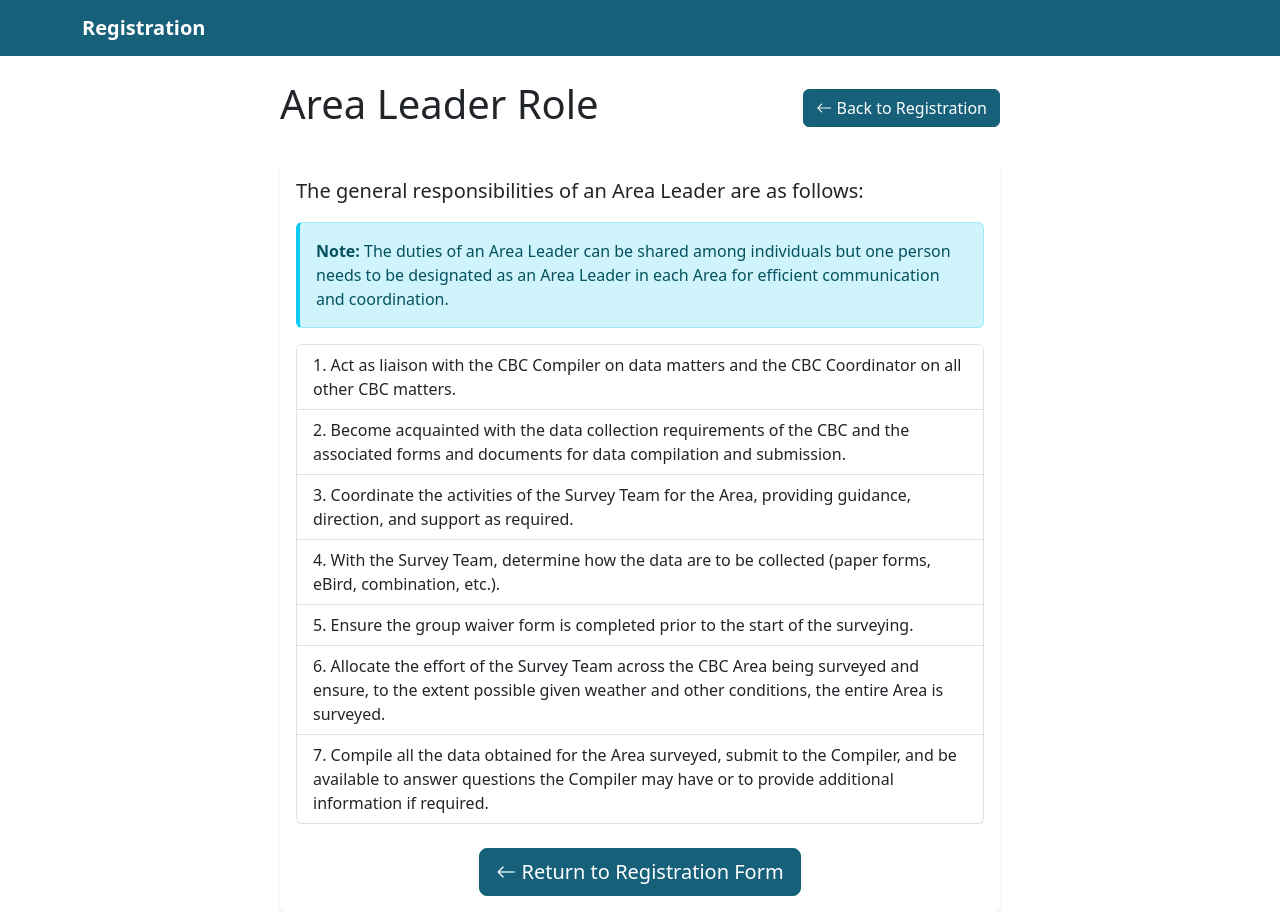
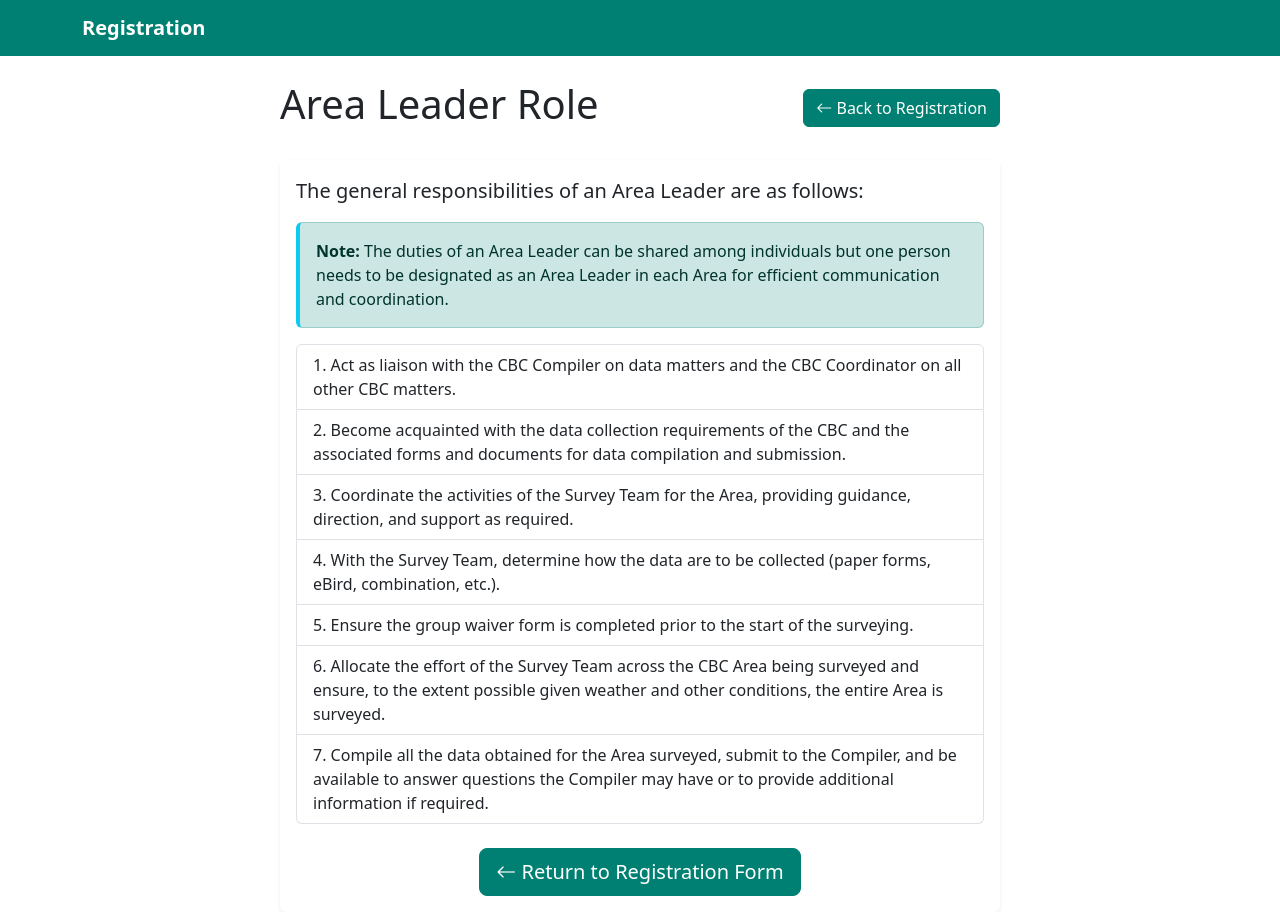
Before and after one commit to commonloon/christmas-bird-count-registration, a Python web app: template templates/area_leader_info.html in a window 1280 px wide. Run offline with Jinja, Linux system fonts and the light colour scheme; the template is opened without the code that fills it, so the values that code supplies are empty; some libraries are stand-ins or nearby versions.

Commit message:
Switch theme to the Nature Vancouver logo green
--brand-primary is now #008072 (hover/active/link shades derived), so the navbar,
buttons, links, focus rings and landing-map circles follow it. .alert-info and
.badge.bg-success get pale green tints so they stay distinct from the solid brand green.

Co-Authored-By: Claude Sonnet 5.5 <noreply@anthropic.com>

```diff
--- a/static/css/main.css
+++ b/static/css/main.css
@@ -1,17 +1,23 @@
 /* Main stylesheet for Vancouver CBC Registration */
 
-/* Updated by Claude AI on 2026-10-15 */
+/* Updated by Claude AI on 2026-10-16 */
 
 /* Brand colours. Everything that was Bootstrap blue is driven from these.
    To theme one circle, override them under body[data-circle="<slug>"] (see
    the data-circle attribute on <body> in base.html), e.g.:
      body[data-circle="nanaimo"] { --brand-primary: #...; --brand-primary-rgb: r, g, b; ... } */
 :root {
-    --brand-primary: #17607a;
-    --brand-primary-rgb: 23, 96, 122;
-    --brand-primary-hover: #124d63;
-    --brand-primary-active: #0f4254;
-    --brand-link-hover: #0f4254;
+    /* Nature Vancouver logo green. White text on it is ~5:1 (AA). */
+    --brand-primary: #008072;
+    --brand-primary-rgb: 0, 128, 114;
+    --brand-primary-hover: #006d61;
+    --brand-primary-active: #00665b;
+    --brand-link-hover: #00665b;
+
+    /* Pale tints of the brand green, used for informational alerts */
+    --brand-subtle-bg: #cce6e3;
+    --brand-subtle-border: #99ccc7;
+    --brand-subtle-text: #00332d;
 
     /* Bootstrap 5.3 reads these for .bg-primary, .text-primary, .border-primary and links */
     --bs-primary: var(--brand-primary);
@@ -19,7 +25,23 @@
     --bs-link-color: var(--brand-primary);
     --bs-link-color-rgb: var(--brand-primary-rgb);
     --bs-link-hover-color: var(--brand-link-hover);
-    --bs-link-hover-color-rgb: 15, 66, 84;
+    --bs-link-hover-color-rgb: 0, 102, 91;
+}
+
+/* Informational alerts use the brand green tints instead of Bootstrap's cyan */
+.alert-info {
+    --bs-alert-color: var(--brand-subtle-text);
+    --bs-alert-bg: var(--brand-subtle-bg);
+    --bs-alert-border-color: var(--brand-subtle-border);
+    --bs-alert-link-color: var(--brand-subtle-text);
+}
+
+/* Status badges: pale green with dark text, so they don't read as the solid brand-green buttons.
+   Scoped to .badge - solid bg-success on cards/toasts is left alone. */
+.badge.bg-success {
+    background-color: var(--bs-success-bg-subtle) !important;
+    color: var(--bs-success-text-emphasis);
+    border: 1px solid var(--bs-success-border-subtle);
 }
 
 /* CSS Custom Properties for Map Colors */
--- a/static/js/landing-map.js
+++ b/static/js/landing-map.js
@@ -32,7 +32,7 @@ function initializeLandingMap(circles) {
 
         const circleShape = L.circle([circle.latitude, circle.longitude], {
             radius: CIRCLE_RADIUS_METERS,
-            color: getComputedStyle(document.documentElement).getPropertyValue('--brand-primary').trim() || '#17607a',
+            color: getComputedStyle(document.documentElement).getPropertyValue('--brand-primary').trim() || '#008072',
             weight: 2,
             fillOpacity: 0.15
         }).addTo(map);
```
